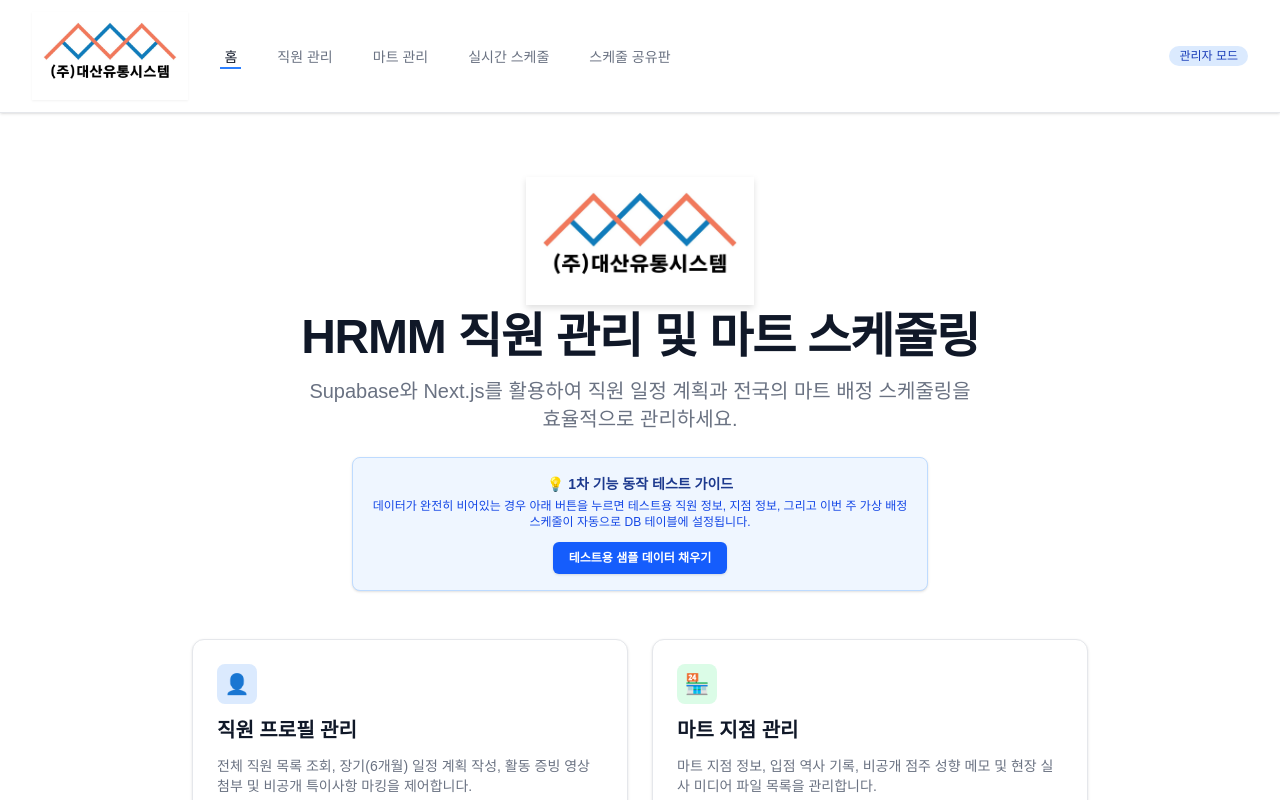
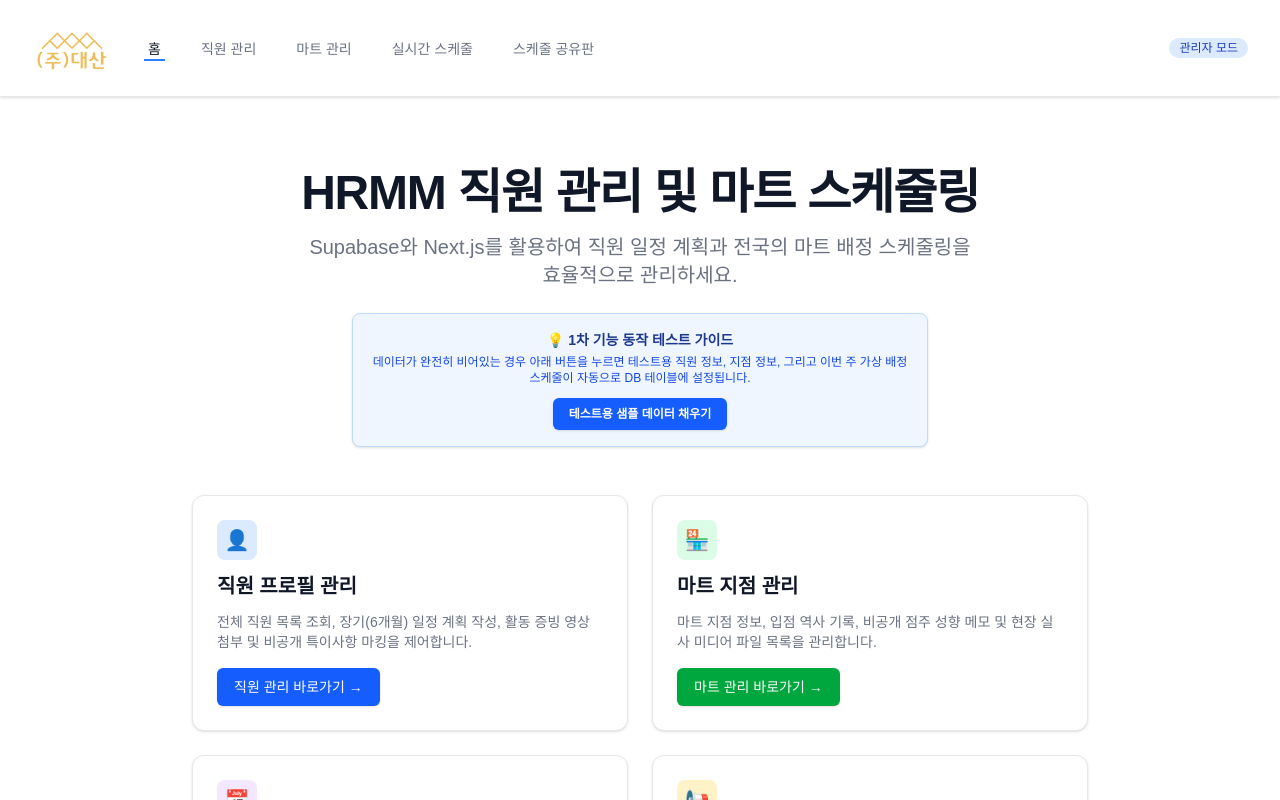
Before and after one commit to kionlabs/hrmm, a Next.js app: page / in a window 1280 px wide. Shown: the top 800 px of the page. Built offline with nearby package versions, Linux system fonts and the light colour scheme; no server answers.

Commit message:
revert: Restore previous logo file and navbar/home layout to commit af85166

```diff
--- a/src/app/page.tsx
+++ b/src/app/page.tsx
@@ -161,16 +161,8 @@ export default function Home() {
   };
 
   return (
-    <div className="space-y-8 max-w-4xl mx-auto py-10">
+    <div className="space-y-8 max-w-4xl mx-auto py-12">
       <div className="text-center space-y-4">
-        {/* (주)대산 메인 브랜드 대형 로고 */}
-        <div className="flex justify-center mb-2">
-          <img
-            src="/logo.png"
-            alt="(주)대산 로고"
-            className="h-20 sm:h-28 md:h-32 w-auto object-contain drop-shadow-md"
-          />
-        </div>
         <h1 className="text-4xl font-extrabold tracking-tight text-gray-900 sm:text-5xl">
           HRMM 직원 관리 및 마트 스케줄링
         </h1>
--- a/src/components/Navbar.tsx
+++ b/src/components/Navbar.tsx
@@ -17,14 +17,14 @@ export default function Navbar() {
   return (
     <nav className="bg-white border-b border-gray-200 shadow-sm">
       <div className="max-w-7xl mx-auto px-4 sm:px-6 lg:px-8">
-        <div className="flex justify-between items-center h-24 sm:h-28 py-3">
+        <div className="flex justify-between items-center h-20 sm:h-24 py-2">
           <div className="flex items-center">
             <div className="flex-shrink-0 flex items-center">
               <Link href="/" className="flex items-center gap-2 group py-1">
                 <img
                   src="/logo.png"
                   alt="(주)대산 로고"
-                  className="h-16 sm:h-20 md:h-22 w-auto object-contain transition-transform group-hover:scale-105 drop-shadow-xs"
+                  className="h-14 sm:h-18 md:h-20 w-auto object-contain transition-transform group-hover:scale-105"
                 />
               </Link>
             </div>
```
Also changed, not shown: public/logo.png.
